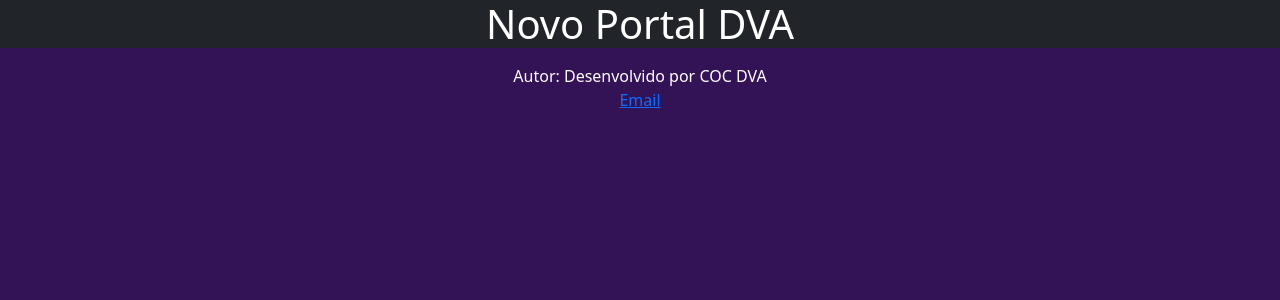
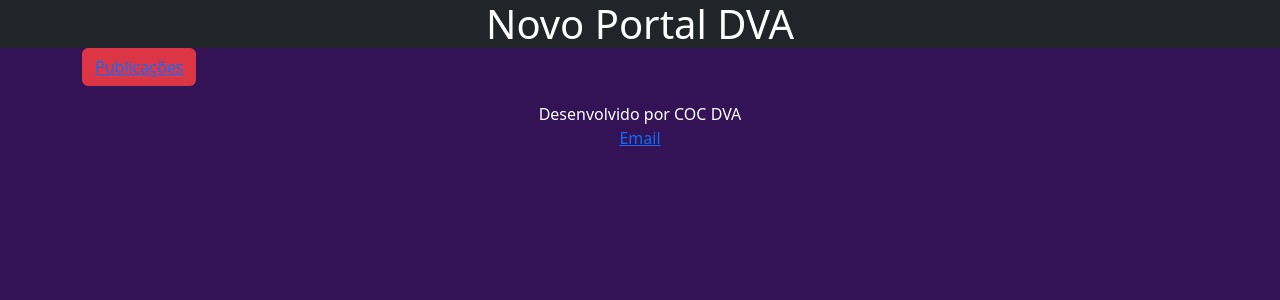
Before and after one commit to chanrley/duvidas-django, a Django app: template core/templates/core/navbar.html in a window 1280 px wide. Shown: the top 300 px of the page. Run offline with Django 4.2, Linux system fonts and the light colour scheme; the template is opened without the code that fills it, so the values that code supplies are empty; some libraries are stand-ins or nearby versions.

Commit message:
Pacote para subir em prod

```diff
--- a/core/templates/core/base.html
+++ b/core/templates/core/base.html
@@ -1,5 +1,5 @@
+{% include 'core/partials/__header.html' %}
 <!DOCTYPE html>
-
 <html>
     <head>
         <meta charset="utf-8">
--- a/core/templates/core/master.html
+++ b/core/templates/core/master.html
@@ -1,13 +1,13 @@
 <!DOCTYPE html>
 <html>
 <head>
-  <script src="https://unpkg.com/@popperjs/core@2"></script>
+
   {% load bootstrap5 %}
   {% bootstrap_css %}
   {% bootstrap_javascript %}
   <title class="fixed-top">{% block title %}Novo Portal DVA{% endblock %}</title>
   <link rel="stylesheet" href="../static/css/mystyle.css">
-
+  <script src="https://unpkg.com/@popperjs/core@2"></script>
 </head>
 <body>
 
--- a/core/templates/core/navbar.html
+++ b/core/templates/core/navbar.html
@@ -1,7 +1,11 @@
 {% extends 'core/master.html' %}
-{% include 'core/__header.html' %}
+{% include 'core/partials/__header.html' %}
 {% load static %}
 {% block content %}
+
+<div class="container">
+  <button class="btn btn-danger"><a href="http://127.0.0.1:8000/items/new">Publicações</a></button>
+</div>
 
 <div class="dropdown">
   <ul>
--- a/core/templates/core/partials/__footer.html
+++ b/core/templates/core/partials/__footer.html
@@ -1,6 +1,6 @@
 {%block footer %}
 <footer class="text-center fixed-botton">
-    <p>Autor: Desenvolvido por COC DVA<br>
+    <p>Desenvolvido por COC DVA<br>
     <a href="contato@carrefour.com">Email</a></p>
   </footer>
   </body>
--- a/core/urls.py
+++ b/core/urls.py
@@ -8,7 +8,7 @@ from core.views import nova_url, navbar_teste
 app_name = 'core'
 
 urlpatterns = [
-    path('', views.index, name='index'),
+    path('', views.navbar, name='navbar'),
     path('master/', views.master, name='master'),
     path('navbar/', views.navbar, name='navbar'),
     path('navbar_teste', views.navbar_teste, name='navbar_teste'),
--- a/item/templates/item/items.html
+++ b/item/templates/item/items.html
@@ -1,4 +1,6 @@
 {% extends 'core/base.html' %}
+{% include 'core/partials/__header.html' %}
+
 
 {% block title %}Items{% endblock %}
 
--- a/novo_portal_dva/templates/base.html
+++ b/novo_portal_dva/templates/base.html
@@ -1,5 +1,4 @@
-<!doctype html>
-
+<!DOCTYPE html>
 <html>
     <head>
         <meta charset="utf-8">
```
Also changed, not shown: media/item_images/scrum-team.png (added).
